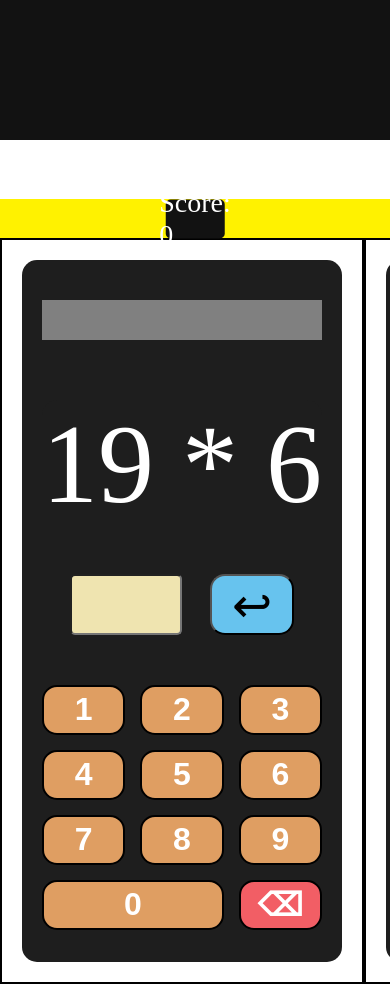
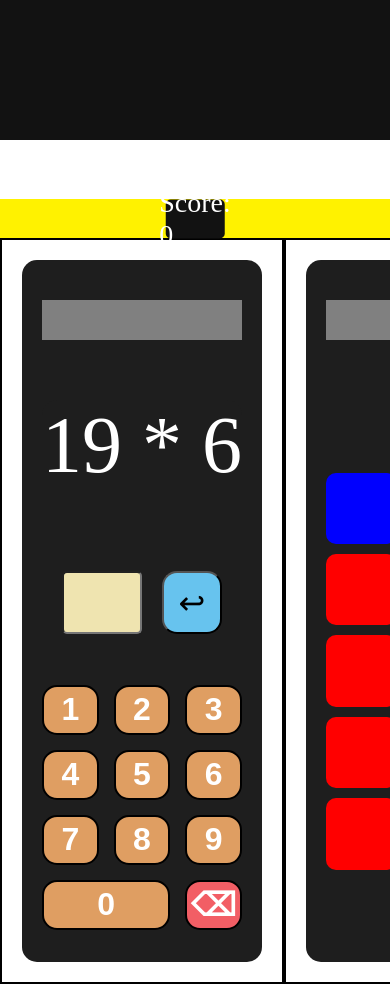
Before and after one commit to Hernandez-Marcos/Triple-task, a Django app: page /games/ in a window 390 px wide; the page is wider, and only the part inside the window is pictured. Shown: the part 704-1688 px from the top of that part. Run offline with Django 5.2, Linux system fonts and the light colour scheme.

Commit message:
web responsive in progress.

```diff
--- a/games/static/games/styles/grid.css
+++ b/games/static/games/styles/grid.css
@@ -6,6 +6,7 @@
     position: relative;
     height: 80%;
     border-radius: 15px;
+
 }
 
 .square {
@@ -27,3 +28,16 @@
         margin: auto;
     }
 }
+
+@media (max-width: 1250px) {
+    .grid-game {
+        height: 60%;
+    }
+}
+
+@media (max-height: 750px) {
+    .grid-game {
+        height: 70%;
+        margin: auto;
+    }
+}
--- a/games/static/games/styles/math.css
+++ b/games/static/games/styles/math.css
@@ -103,7 +103,18 @@ input::-webkit-inner-spin-button  {
     #submit-math-answer {
         font-size: 2.5rem
     }
+}
 
-    .math-keypad {
+@media (max-width: 1250px) {
+    .problem {
+        font-size: 5em;
+    }
+
+    #math-answer {
+        font-size: 2.5rem;
+    }
+
+    #submit-math-answer {
+        font-size: 2rem
     }
 }
```
